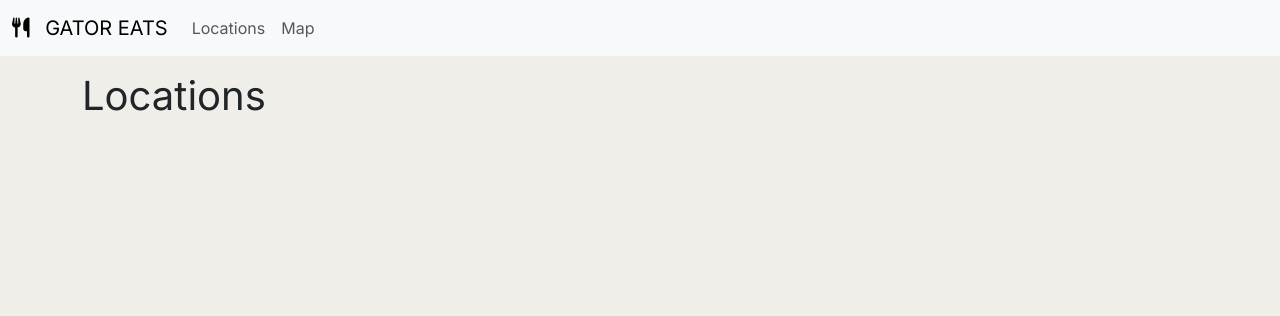
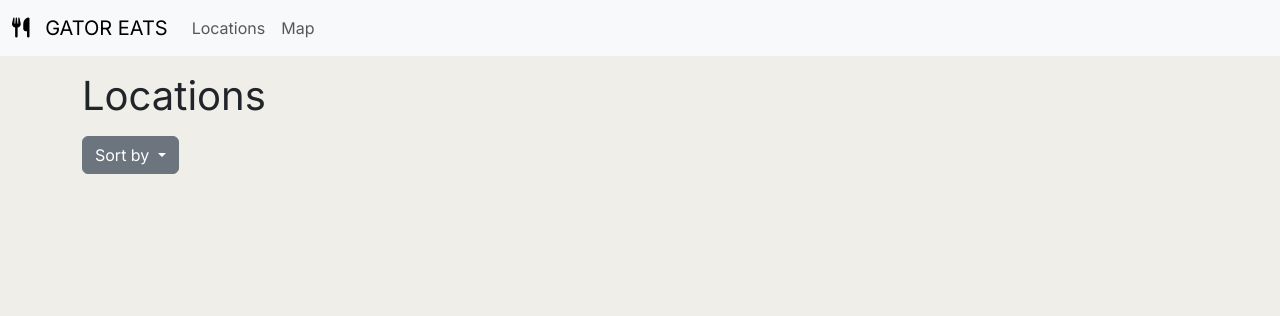
Before and after one commit to michelletaing/GatorEats, a PHP site: page / in a window 1280 px wide. Shown: the top 316 px of the page. Run offline with PHP 8.4, Linux system fonts and the light colour scheme; data that the repository does not hold is empty; some libraries are stand-ins or nearby versions.

Commit message:
card filtering option and more

```diff
--- a/css/main.css
+++ b/css/main.css
@@ -1,6 +1,7 @@
 body {
     font-family: 'Inter', sans-serif;
     background-color: #efeee8;
+    margin-bottom: 50px;
 }
 
 .title {
--- a/index.html
+++ b/index.html
@@ -31,6 +31,17 @@
 
     <div class="container">
         <h1 class="mt-3 mb-3">Locations</h1>
+
+        <div class="dropdown mb-3">
+          <button class="btn btn-secondary dropdown-toggle" type="button" id="sort-dropdown" data-bs-toggle="dropdown" aria-expanded="false">
+            Sort by
+          </button>
+          <ul class="dropdown-menu" aria-labelledby="sort-dropdown">
+            <li><a class="dropdown-item" href="#" onclick="createCards($('.card-container'), false, true)">Name</a></li>
+            <li><a class="dropdown-item" href="#" onclick="createCards($('.card-container'))">Default</a></li>
+          </ul>
+        </div>
+
         <div class="card-container row row-cols-1 row-cols-md-3 g-4">
             <script>
                 $(document).ready(function() {
--- a/js/cards.js
+++ b/js/cards.js
@@ -1,4 +1,4 @@
-function createCards(container, location) {
+function createCards(container, location, sortyBy) {
     // Retrieve data (replace with call to backend)
     var diningLocations = [];
 
@@ -7,7 +7,6 @@ function createCards(container, location) {
         url: 'backend/getRestaurants.php',
         success: function(data) {
             diningLocations = data;
-            console.log(diningLocations);
 
             // Filter dining locations by location parameter, if present
             if (location) {
@@ -15,6 +14,15 @@ function createCards(container, location) {
                     return diningLocation.location === location;
                 });
             }
+
+            // Sort dining locations by name, if requested
+            if (sortyBy) {
+                diningLocations.sort(function(a, b) {
+                    return a.name.localeCompare(b.name);
+                });
+            }
+
+            console.log(diningLocations);
 
             // Clear card container
             container.empty();
```
